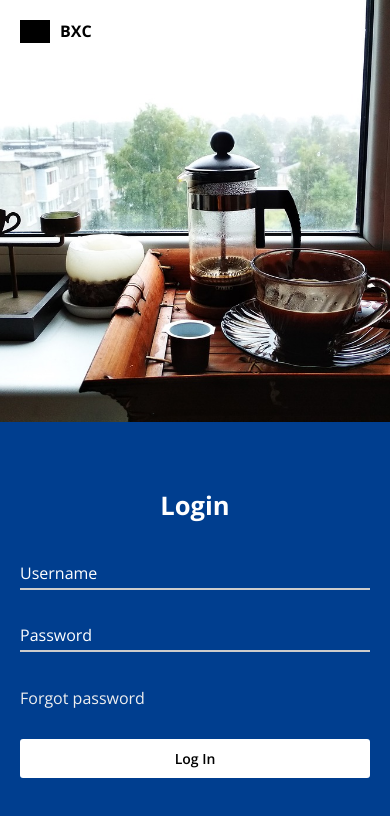
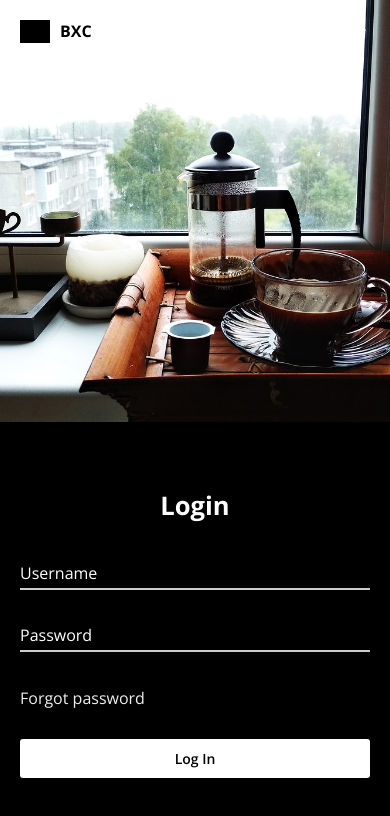
Before and after one commit to seeyala/BXC, a Next.js app: page /login in a window 390 px wide. Shown: the top 816 px of the page. Built offline with nearby package versions, Linux system fonts and the light colour scheme; grey boxes are pictures that could not be loaded.

Commit message:
FE//Adjust Color

```diff
--- a/src/styles/login.css
+++ b/src/styles/login.css
@@ -232,7 +232,7 @@ button:hover {
   .wrapper {
     border-left: none; /* Remove divider */
     padding: 25px;
-    background-color: #003e8f; /* Adjust background for better visibility */
+    background-color: #000000; /* Adjust background for better visibility */
   }
 
   h2 {
```
